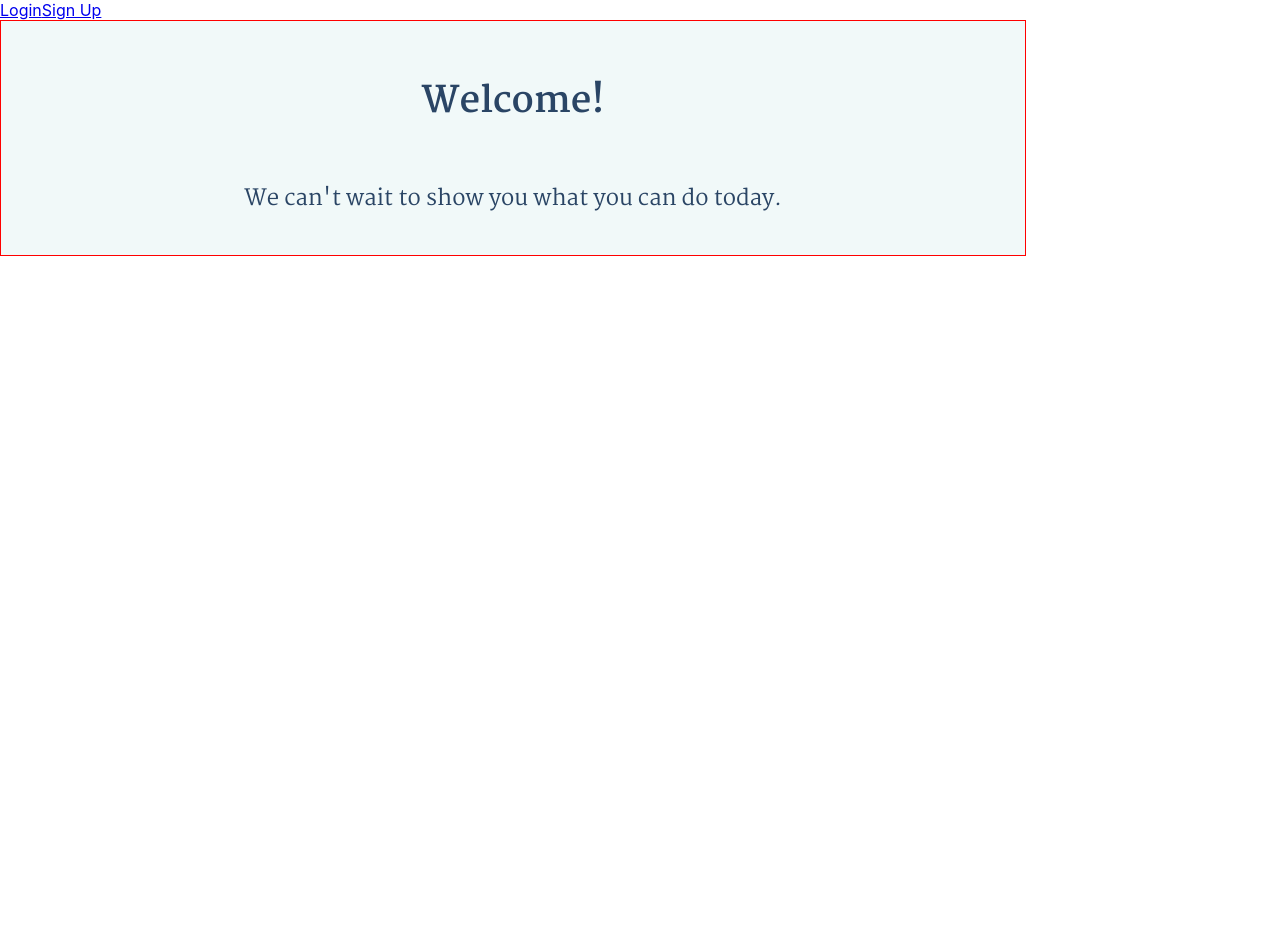
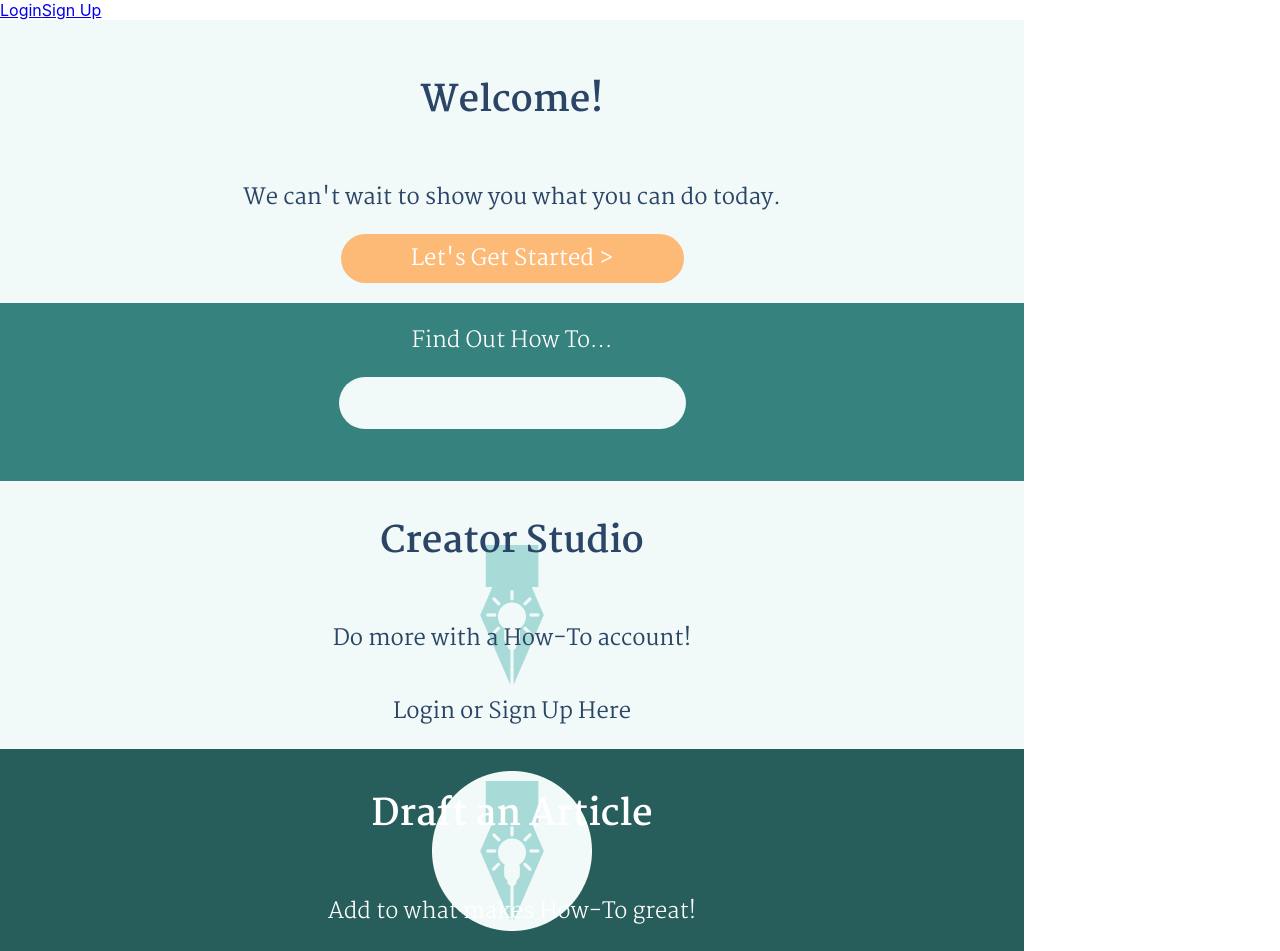
Before and after one commit to How-To-PT-BW/How-To-PT-BW-Front-End, a React (Create React App) app in the folder my-app/: page /welcome in a window 1280 px wide. Shown: the top 951 px of the page. Before the commit the page ends 800 px from the top, so only its background shows below. Built offline with nearby package versions, Linux system fonts and the light colour scheme.

Commit message:
welcome page mostly done, need to add articles

```diff
--- a/my-app/src/components/Welcome.js
+++ b/my-app/src/components/Welcome.js
@@ -3,13 +3,12 @@ import ReactDOM from 'react-dom';
 import styled from "styled-components";
 import { colors, devices } from "../styledComponents/variables";
 import {useForm} from 'react-hook-form';
-import {H2, FormLabel, FormRadioLabel, H3} from '../styledComponents/fontStyles';
+import {H2, H2White, FormLabel, FormRadioLabel, H3, H3White} from '../styledComponents/fontStyles';
 import DraftArticleLogo from '../images/DraftArticleLogo.png';
 
 const Container = styled.div`
   background-color: ${colors.background2};
   fill: solid ${colors.background3};
-  border: 1px solid red;
 
   @media ${devices.mobile} {
     max-width: 500px;
@@ -31,14 +30,93 @@ const Header = styled.div`
 
 `
 
+const Form = styled.form`
+display:flex;
+flex-direction: column;
+align-items:center;
+`
+
+const SearchContainer=styled.div`
+    display: flex;
+    flex-direction: column;
+    background-color: ${colors.background5};
+    align-items: center;
+    justify-content: center;
+`
+
+const GetStartedButton = styled.button`
+    background-color: ${colors.primary};
+    border: none;
+    border-radius: 38px;
+    width: 343px;
+    height: 49px;
+    color: white;
+    font-size: 22px;
+    font-family: 'Martel';
+    font-weight: 400;
+`
+const CreatorStudioContainer=styled.div`
+    display: flex;
+    flex-direction: column;
+    background-color: ${colors.background2};
+    background-image: url(${DraftArticleLogo});
+    background-repeat: no-repeat;
+    background-position: center;
+    align-items: center;
+    justify-content: center;
+`
+
+const DraftArticleContainer=styled.div`
+    display: flex;
+    flex-direction: column;
+    background-color: ${colors.background6};
+    background-image: url(${DraftArticleLogo});
+    background-repeat: no-repeat;
+    background-position: center;
+    align-items: center;
+    justify-content: center;
+    height: 205px;
+`
+
+const SearchField = styled.input`
+    background-color: ${colors.background2};
+    border: none;
+    width: 343px;
+    height: 50px;
+    font-size: 22px;
+    border-radius: 38px;
+    margin-bottom: 52px;
+`
+
 function Welcome() {
+
+    const { register, handleSubmit, watch, errors } = useForm();
+    const onSubmit = data => {
+      console.log(data);
+    }; // your form submit function which will invoke after successful validation
 
     return(
         <Container>
             <Header>
                 <H2>Welcome!</H2>
                 <H3>We can't wait to show you what you can do today.</H3>
+                <GetStartedButton>Let's Get Started ></GetStartedButton>
             </Header>
+            <SearchContainer>
+                <H3White>Find Out How To...</H3White>
+                <Form onSubmit={handleSubmit(onSubmit)}>
+                <SearchField name="search" type="text"></SearchField>
+                </Form>
+            </SearchContainer>
+            <CreatorStudioContainer>
+                <H2>Creator Studio</H2>
+                <H3>Do more with a How-To account!</H3>
+                <H3>Login or Sign Up Here</H3>
+            </CreatorStudioContainer>
+            <DraftArticleContainer>
+                <H2White>Draft an Article</H2White>
+                <H3White>Add to what makes How-To great!</H3White>
+            </DraftArticleContainer>
         </Container>
     )
 
--- a/my-app/src/styledComponents/fontStyles.js
+++ b/my-app/src/styledComponents/fontStyles.js
@@ -9,11 +9,25 @@ export const H2 = styled.h2`
     color: ${colors.text5};
 `;
 
+export const H2White = styled.h2`
+    font-family: "Martel";
+    font-size: 36px;
+    font-weight: 700;
+    color: white;
+`;
+
 export const H3 = styled.h2`
     font-family: "Martel";
     font-size: 22px;
     font-weight: 400;
     color: ${colors.text5};
+`;
+
+export const H3White = styled.h2`
+    font-family: "Martel";
+    font-size: 22px;
+    font-weight: 300;
+    color: white;
 `;
 
 export const FormLabel = styled.label`
--- a/my-app/src/styledComponents/variables.js
+++ b/my-app/src/styledComponents/variables.js
@@ -23,6 +23,7 @@ export const colors = {
     background2: '#f1f9f9',
     background3: '#a8dbd8',
     background4: '#61bdb8',
-    background5: '#36827e'
+    background5: '#36827e',
+    background6: '#275E5B'
 };
 //**END VARIABLES**/
```
